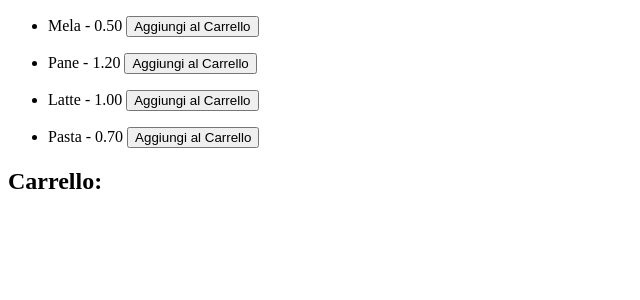
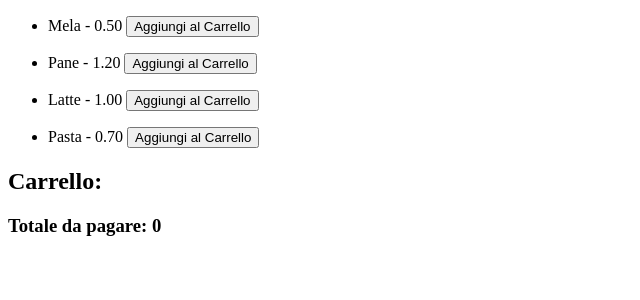
Before and after one commit to mauroanastasi/ex-react-usereducer-spesa, a React (Vite) app: page / in a window 1280 px wide. Shown: the top 300 px of the page, without its empty margins (0-640 px from the left). Built offline with nearby package versions, Linux system fonts and the light colour scheme.

Commit message:
[UPD] total to pay

```diff
--- a/components/ProductList.jsx
+++ b/components/ProductList.jsx
@@ -31,7 +31,9 @@ const ProductList = () => {
         )
     }
 
-
+    const totalPay = addedProducts.reduce((acc, p) =>
+        acc + (p.price * p.quantity)
+        , 0)
 
     return (
         <div>
@@ -50,7 +52,9 @@ const ProductList = () => {
                 ))
             )
             }
+            <h3>Totale da pagare: {totalPay}  </h3>
         </div>
+
     )
 }
 
```
